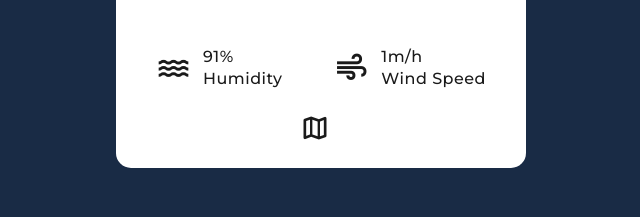
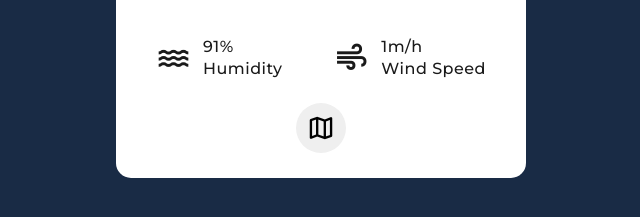
Before and after one commit to benaderaw/weather-app, a website built with Parcel: page index.html in a window 1280 px wide. Shown: the part 547-764 px from the top of the page, without its empty margins (319-959 px from the left). Built offline with nearby package versions, Linux system fonts and the light colour scheme.

Commit message:
Added map icon style

```diff
--- a/index.html
+++ b/index.html
@@ -73,7 +73,9 @@
       </div>
 
       <div class="map">
-        <i class="material-symbols-outlined map-icon">map</i>
+        <button class="btn map-btn">
+          <i class="material-symbols-outlined map-icon">map</i>
+        </button>
       </div>
     </div>
   </body>
--- a/src/css/main.css
+++ b/src/css/main.css
@@ -93,6 +93,7 @@ body {
   width: 45px;
   height: 45px;
   border-radius: 50px;
+  transition: 0.3s;
 }
 
 .search-icon {
@@ -179,8 +180,7 @@ body {
 }
 
 .water-icon,
-.wind-icon,
-.map-icon {
+.wind-icon {
   display: flex;
   color: var(--main-text);
   font-size: 35px;
@@ -189,9 +189,30 @@ body {
   margin-right: 12px;
 }
 
+.map {
+  display: flex;
+  justify-content: center;
+}
+
+.map-btn {
+  display: flex;
+  width: 50px;
+  height: 50px;
+  border-radius: 50%;
+  justify-content: center;
+  align-items: center;
+  cursor: pointer;
+  transition: 0.3s;
+}
+
+.map-btn:hover {
+  background-color: var(--btn-hover);
+  color: var(--icon-hover);
+}
+
 .map-icon {
+  margin: 0;
   font-size: 30px;
-  justify-content: center;
 }
 
 .humidity-detail,
```
